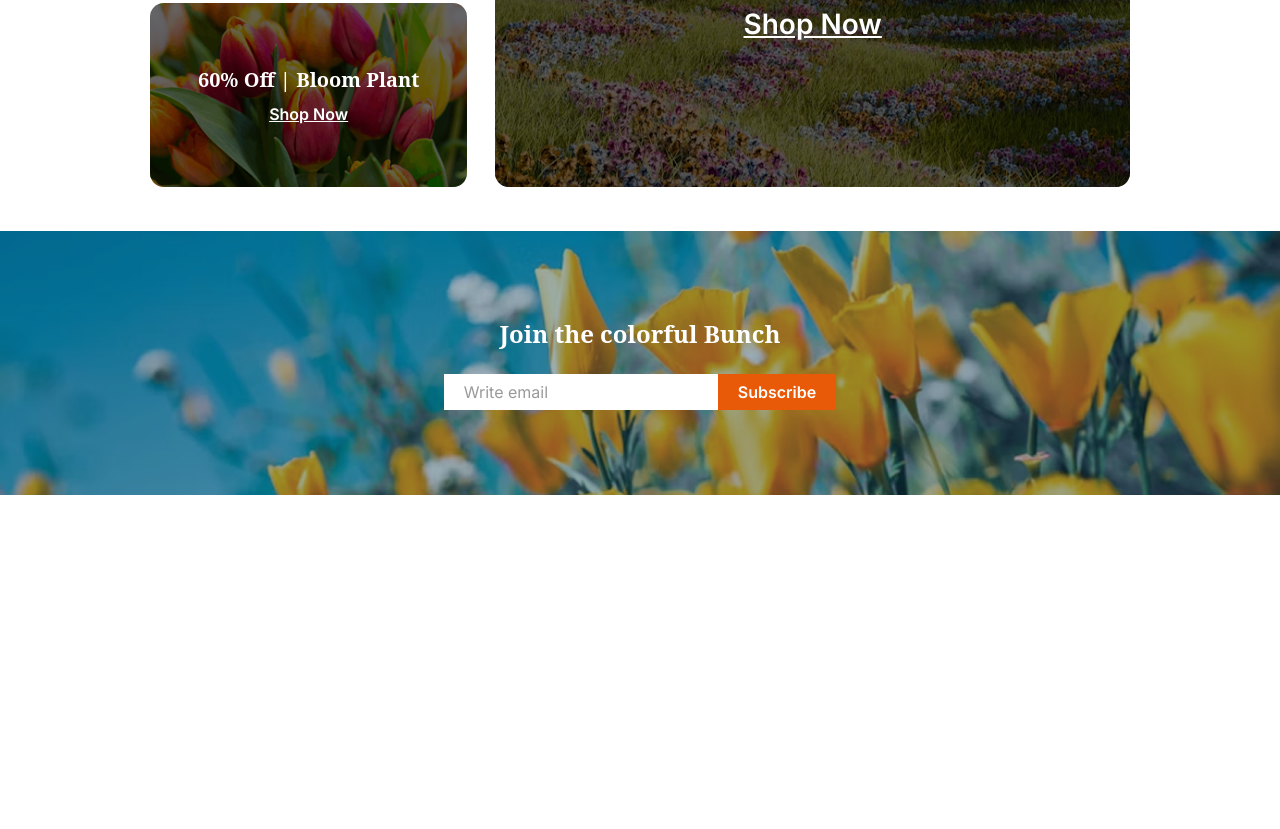
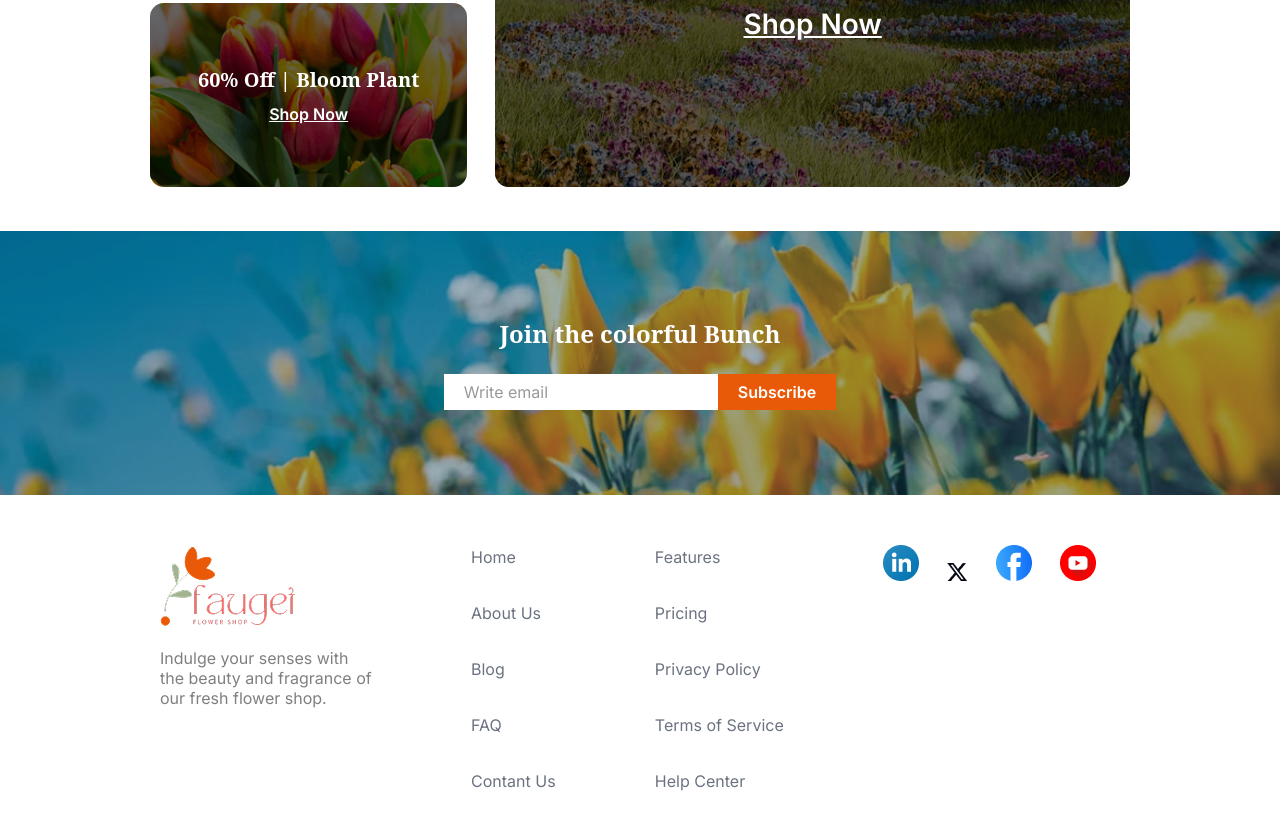
Before and after one commit to mamun-coderman/Flower-Market, a plain HTML site: page index.html in a window 1280 px wide. Shown: the part 3230-4059 px from the top of the page. Before the commit the page ends 3725 px from the top, so only its background shows below. Drawn offline with Linux system fonts and the light colour scheme.

Commit message:
footer section completed

```diff
--- a/css/style.css
+++ b/css/style.css
@@ -1,28 +1,28 @@
 /* common css starts here */
 
-*{
+* {
     margin: 0;
     padding: 0;
     box-sizing: border-box;
 }
 
 :root {
-	--color: #e95a08;
+    --color: #e95a08;
 }
 
 :root {
-  --font-family: "Inter", sans-serif;
-  --second-family: "Noto Serif", sans-serif;
+    --font-family: "Inter", sans-serif;
+    --second-family: "Noto Serif", sans-serif;
 }
 
-.heading-first{
+.heading-first {
     font-family: var(--second-family);
     font-weight: 700;
     font-size: 1.5rem;
     color: #000;
 }
 
-.text-common{
+.text-common {
     font-family: var(--font-family);
     font-weight: 400;
     font-size: 1rem;
@@ -34,34 +34,34 @@
 
 /* headed part for mobile starts here */
 
-header{
+header {
     padding: 1rem;
 }
 
-.header-container{
+.header-container {
     display: flex;
     justify-content: space-between;
 }
 
-.logo > img{
+.logo>img {
     width: 4rem;
 }
 
-.menu-cart{
+.menu-cart {
     display: flex;
     justify-content: space-between;
     align-items: center;
 }
 
-.menu{
+.menu {
     display: none;
 }
 
-.cart > img{
+.cart>img {
     width: 1.5rem;
 }
 
-.cart > a{
+.cart>a {
     text-decoration: none;
     font-family: var(--font-family);
     font-weight: 400;
@@ -74,34 +74,34 @@ header{
 /* header part styes for desktop starts here */
 
 @media screen and (min-width: 768px) {
-    header{
+    header {
         padding: 2rem 9.37rem 0 9.37rem;
     }
 
-    .logo > img{
+    .logo>img {
         width: 8rem;
         height: 4.5rem;
     }
 
-    .menu-cart{
+    .menu-cart {
         gap: 3rem;
     }
 
-    .menu{
+    .menu {
         display: flex;
     }
 
-    .menu > ul{
+    .menu>ul {
         display: flex;
         justify-content: space-between;
         gap: 3rem;
     }
 
-    .menu > ul >li{
+    .menu>ul>li {
         list-style: none;
     }
 
-    .menu > ul > li > a{
+    .menu>ul>li>a {
         text-decoration: none;
         font-family: var(--font-family);
         font-weight: 400;
@@ -110,8 +110,8 @@ header{
         color: #8987a1;
     }
 
-    #home-fixed{
-        color:  #252432;
+    #home-fixed {
+        color: #252432;
     }
 
 }
@@ -120,25 +120,25 @@ header{
 
 /* maint part starts here */
 
-.hero-section{
+.hero-section {
     display: flex;
     flex-direction: column;
 }
 
-.hero-photo > img{
+.hero-photo>img {
     width: 100%;
     padding: 1.75rem 0;
 }
 
-.hero-content{
+.hero-content {
     padding: 0 1rem;
 }
 
-.hero-content > .heading-first > span{
+.hero-content>.heading-first>span {
     color: var(--color);
 }
 
-.hero-content > .text-common{
+.hero-content>.text-common {
     margin-top: 0.75rem;
 }
 
@@ -147,30 +147,30 @@ header{
 /* hero section for desktop starts here */
 
 @media screen and (min-width: 768px) {
-    .hero-section{
+    .hero-section {
         flex-direction: row-reverse;
         padding: 7.5rem 9.37rem;
     }
 
-    .hero-photo{
+    .hero-photo {
         flex: 1;
         align-self: last baseline;
     }
 
-    .hero-photo > img{
+    .hero-photo>img {
         padding: 0;
     }
 
-    .hero-content{
+    .hero-content {
         flex: 1;
         align-self: last baseline;
     }
 
-    .hero-content > .heading-first{
+    .hero-content>.heading-first {
         font-size: 3.125rem;
     }
 
-    .hero-content > .text-common{
+    .hero-content>.text-common {
         font-size: 1.375rem;
     }
 
@@ -178,48 +178,48 @@ header{
 
 /* hero section ends and our plants section for mobile starts */
 
-.our-plants-section{
+.our-plants-section {
     margin-top: 4rem;
     padding: 0 1rem;
 }
 
-.our-plants-section > .heading-first{
+.our-plants-section>.heading-first {
     text-align: center;
 }
 
-.our-plants-section .text-common{
+.our-plants-section .text-common {
     text-align: center;
     padding-top: 1rem;
 }
 
-.heading-first > span{
+.heading-first>span {
     color: var(--color);
 }
 
-.card-container{
+.card-container {
     margin-top: 1.75rem;
     display: grid;
     grid-template-columns: repeat(2, 1fr);
     gap: 1.25rem;
 }
 
-.card{
+.card {
     display: flex;
     flex-direction: column;
     gap: 1.785rem;
 }
 
-.card-photo > img{
+.card-photo>img {
     width: 100%;
 }
 
-.card-content{
+.card-content {
     display: flex;
     flex-direction: column;
     gap: 1.785rem;
 }
 
-.card-content > h5{
+.card-content>h5 {
     font-family: var(--font-family);
     font-weight: 500;
     font-size: 1rem;
@@ -228,11 +228,11 @@ header{
     text-align: center;
 }
 
-.card-content > h5 > span{
+.card-content>h5>span {
     font-weight: 700;
 }
 
-.card-content > a{
+.card-content>a {
     text-decoration: none;
     font-family: var(--font-family);
     font-weight: 600;
@@ -246,21 +246,21 @@ header{
 /* our plants for mobile ends and style for desktop starts here */
 
 @media screen and (min-width: 768px) {
-    .our-plants-section{
+    .our-plants-section {
         margin-top: 7.5rem;
         padding: 0 9.3rem;
     }
 
-    .our-plants-section > .heading-first{
+    .our-plants-section>.heading-first {
         font-size: 3.125rem;
     }
 
-    .our-plants-section .text-common{
+    .our-plants-section .text-common {
         font-size: 1.375rem;
         padding-top: 1rem;
     }
 
-    .card-container{
+    .card-container {
         margin-top: 3rem;
         grid-template-columns: repeat(4, 1fr);
         column-gap: 1.25rem;
@@ -273,38 +273,38 @@ header{
 
 /* flower store for mobile starts here */
 
-.flower-store-section{
+.flower-store-section {
     margin-top: 2.5rem;
     padding: 0 1rem;
 }
 
-.flower-store-container{
+.flower-store-container {
     display: flex;
     flex-direction: column;
     gap: 1.125rem;
 }
 
-.flower-photo{
+.flower-photo {
     flex: 1;
 }
 
-.flower-store-pic > img{
+.flower-store-pic>img {
     width: 100%;
 }
 
-#photo-badge{
+#photo-badge {
     display: none;
 }
 
-.flower-content{
+.flower-content {
     flex: 1;
 }
 
-.flower-content > ul{
+.flower-content>ul {
     margin-left: 1rem;
 }
 
-.flower-content > ul  > li{
+.flower-content>ul>li {
     margin-top: 1rem;
 }
 
@@ -313,26 +313,26 @@ header{
 /* flower store for desktop starts here */
 
 @media screen and (min-width: 768px) {
-    .flower-store-section{
+    .flower-store-section {
         margin-top: 13rem;
         padding: 0 9.375rem;
         margin-bottom: 3rem;
     }
 
-    .flower-store-container{
+    .flower-store-container {
         flex-direction: row;
         gap: 3.75rem;
     }
 
-    .flower-photo{
+    .flower-photo {
         position: relative;
     }
 
-    .flower-store-pic > img{
+    .flower-store-pic>img {
         height: 37.25rem;
     }
 
-    #photo-badge{
+    #photo-badge {
         display: block;
         width: 18rem;
         position: absolute;
@@ -340,15 +340,15 @@ header{
         right: -5rem;
     }
 
-    .flower-content{
+    .flower-content {
         height: 37.25rem;
     }
 
-    .flower-content > .heading-first{
+    .flower-content>.heading-first {
         font-size: 3.125rem;
     }
 
-    .flower-content > ul  > li{
+    .flower-content>ul>li {
         margin-top: 1.25rem;
         font-size: 1.375rem;
     }
@@ -359,23 +359,23 @@ header{
 
 /* deals section starts here */
 
-.deals-section{
+.deals-section {
     text-align: center;
     margin-top: 5rem;
     padding: 0 1rem;
 }
 
-.deals-section > .text-common{
+.deals-section>.text-common {
     padding-top: 1rem;
 }
 
-.deals-galary{
+.deals-galary {
     display: grid;
     row-gap: 1.25rem;
     margin-top: 3rem;
 }
 
-.banner-1{
+.banner-1 {
     background-image: url(../assets/deal-bloom.png);
     background-repeat: no-repeat;
     background-position: center;
@@ -385,7 +385,7 @@ header{
     position: relative;
 }
 
-.banner-2{
+.banner-2 {
     background-image: url(../assets/deal-ana.png);
     background-repeat: no-repeat;
     background-position: center;
@@ -395,7 +395,7 @@ header{
     position: relative;
 }
 
-.banner-3{
+.banner-3 {
     background-image: url(../assets/deal-zabo.png);
     background-repeat: no-repeat;
     background-position: center;
@@ -405,7 +405,7 @@ header{
     position: relative;
 }
 
-.banner-1::after{
+.banner-1::after {
     content: "";
     position: absolute;
     inset: 0;
@@ -414,7 +414,7 @@ header{
     z-index: 0;
 }
 
-.banner-2::after{
+.banner-2::after {
     content: "";
     position: absolute;
     inset: 0;
@@ -423,7 +423,7 @@ header{
     z-index: 0;
 }
 
-.banner-3::after{
+.banner-3::after {
     content: "";
     position: absolute;
     inset: 0;
@@ -432,7 +432,7 @@ header{
     z-index: 0;
 }
 
-.banner-content{
+.banner-content {
     position: relative;
     display: flex;
     flex-direction: column;
@@ -443,14 +443,14 @@ header{
     z-index: 1;
 }
 
-.banner-content > h2{
+.banner-content>h2 {
     font-family: var(--second-family);
     font-weight: 700;
     font-size: 1.25rem;
     color: #fff;
 }
 
-.banner-content > a{
+.banner-content>a {
     font-family: var(--font-family);
     font-weight: 600;
     font-size: 1rem;
@@ -462,13 +462,13 @@ header{
 /* our deals section styles for desktop starts here */
 
 @media screen and (min-width: 768px) {
-    .deals-section{
+    .deals-section {
         text-align: center;
         margin-top: 8.5rem;
         padding: 0 9.375rem;
     }
 
-    .deals-galary{
+    .deals-galary {
         display: grid;
         grid-template-columns: 1fr 2fr;
         grid-template-rows: 1fr 1fr;
@@ -477,7 +477,7 @@ header{
         margin-top: 7.5rem;
     }
 
-    .banner-3{
+    .banner-3 {
         grid-column: 2/3;
         grid-row: 1 / 3;
         height: auto;
@@ -485,11 +485,11 @@ header{
 
     }
 
-    .banner-3 > .banner-content > h2{
+    .banner-3>.banner-content>h2 {
         font-size: 2.5rem;
     }
 
-    .banner-3 > .banner-content > a{
+    .banner-3>.banner-content>a {
         font-size: 1.75rem;
     }
 
@@ -497,7 +497,7 @@ header{
 
 /* latest deals section ends and newsletter section starts here */
 
-.newsletter-section{
+.newsletter-section {
     margin-top: 2.75rem;
     background-image: url(/assets/news-letter-bg.png);
     background-repeat: no-repeat;
@@ -510,17 +510,17 @@ header{
     align-items: center;
 }
 
-.newsletter-section > h1{
+.newsletter-section>h1 {
     color: #fff;
     margin-bottom: 1.5rem;
 }
 
-.subscribe-box{
+.subscribe-box {
     display: flex;
 }
 
 
-.subscribe-box input{
+.subscribe-box input {
     padding: 0.5rem 1.25rem;
     border: none;
     font-size: 1rem;
@@ -529,11 +529,11 @@ header{
     color: rgba(0, 0, 0, 0.4);
 }
 
-.subscribe-box input::placeholder{
+.subscribe-box input::placeholder {
     color: rgba(0, 0, 0, 0.4);
 }
 
-.subscribe-box > button{
+.subscribe-box>button {
     padding: 0.5rem 1.25rem;
     border: none;
     font-family: var(--font-family);
@@ -544,3 +544,89 @@ header{
 }
 
 /* newsletter section's code is same for mobile and desktop version and its end here */
+
+/* footer section starts here */
+
+footer {
+    margin: 3.125rem 1rem;
+}
+
+.footer-content-container {
+    display: flex;
+    flex-direction: column;
+    gap: 1.25rem;
+}
+
+.footer-logo>img {
+    margin-bottom: 1rem;
+}
+
+
+
+.footer-content-container ul {
+    display: flex;
+    flex-direction: column;
+    gap: 2rem;
+}
+
+.footer-menu>ul>li {
+    list-style: none;
+}
+
+.service-links>ul>li {
+    list-style: none;
+}
+
+.footer-menu>ul>li>a {
+    text-decoration: none;
+    font-family: var(--font-family);
+    font-weight: 400;
+    font-size: 1rem;
+    line-height: 150%;
+    color: #6b7280;
+}
+
+.footer-menu>ul>li>a:hover {
+    text-decoration: underline;
+}
+
+.service-links>ul>li>a {
+    text-decoration: none;
+    font-family: var(--font-family);
+    font-weight: 400;
+    font-size: 1rem;
+    line-height: 150%;
+    color: #6b7280;
+}
+
+.service-links>ul>li>a:hover {
+    text-decoration: underline;
+}
+
+.footer-social-link > a{
+    text-decoration: none;
+}
+
+.footer-social-link > a > img{
+    margin-right: 1.5rem;
+}
+
+/* footer section for mobile ends here */
+
+/* footer style for desktop starts here */
+
+@media screen and (min-width: 768px) {
+    footer {
+        margin: 3.125rem 10rem;
+    }
+
+    .footer-content-container {
+        display: flex;
+        flex-direction: row;
+        justify-content: space-between;
+        gap: 1.25rem;
+    }
+
+}
+
+/* footer section ends here */
--- a/index.html
+++ b/index.html
@@ -228,10 +228,66 @@
     <!-- main part ends and footer starts here -->
 
     <footer>
-
+        <div class="footer-content-container">
+            <div class="footer-logo">
+                <img src="assets/logo.png" alt="">
+                <p class="text-common">Indulge your senses with <br> the beauty and fragrance of <br> our fresh flower shop. </p>
+            </div>
+            <div class="footer-menu">
+                <ul>
+                    <li>
+                        <a href="#">Home</a>
+                    </li>
+                    <li>
+                        <a href="#">About Us </a>
+                    </li>
+                    <li>
+                        <a href="#">Blog</a>
+                    </li>
+                    <li>
+                        <a href="#">FAQ</a>
+                    </li>
+                    <li>
+                        <a href="#">Contant Us</a>
+                    </li>
+                </ul>
+            </div>
+            <div class="service-links">
+                <ul>
+                    <li>
+                        <a href="#">Features</a>
+                    </li>
+                    <li>
+                        <a href="#">Pricing</a>
+                    </li>
+                    <li>
+                        <a href="#">Privacy Policy</a>
+                    </li>
+                    <li>
+                        <a href="#">Terms of Service</a>
+                    </li>
+                    <li>
+                        <a href="#">Help Center</a>
+                    </li>
+                </ul>
+            </div>
+            <div class="footer-social-link">
+                <a href="#">
+                    <img src="assets/icon-linkedin.png" alt="">
+                </a>
+                <a href="#">
+                    <img src="assets/icon-twitter.png" alt="">
+                </a>
+                <a href="#">
+                    <img src="assets/icon-facebook.png" alt="">
+                </a>
+                <a href="#">
+                    <img src="assets/icon-youtube.png" alt="">
+                </a>
+            </div>
+        </div>
     </footer>
 
     <!-- footer ends here -->
-
 </body>
 </html>
```
